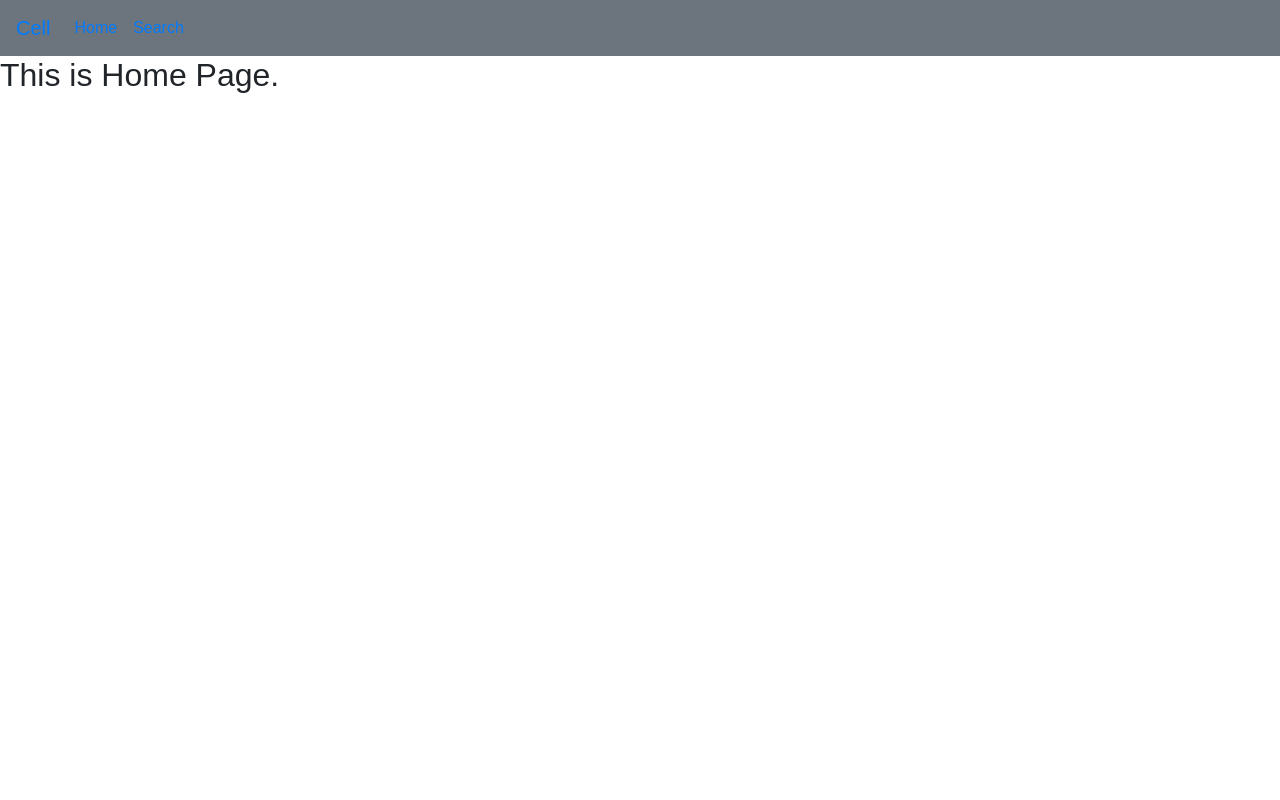
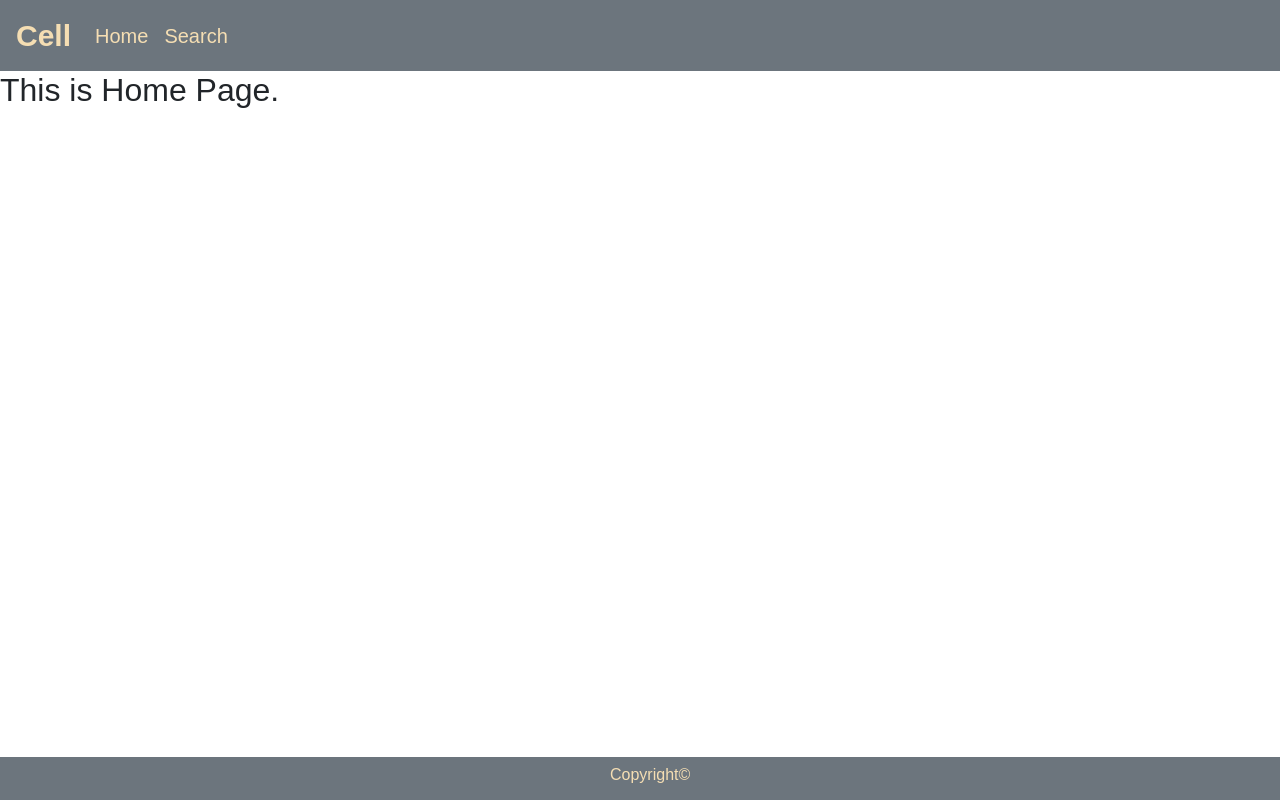
Before and after one commit to marcustate/project-3, a React (Create React App) app in the folder client/: page /home in a window 1280 px wide. Built offline with nearby package versions, Linux system fonts and the light colour scheme.

Commit message:
Style added to Navbar. Footer, Grid and Jumbotron with codes added to components folder.

```diff
--- a/client/src/App.js
+++ b/client/src/App.js
@@ -2,6 +2,7 @@ import React from "react";
 import { BrowserRouter as Router, Route } from "react-router-dom";
 import Home from "./pages/Home";
 import Navbar from "../src/components/Navbar";
+import Footer from "./components/Footer";
 import "./index.css";
 
 function App() {
@@ -11,6 +12,7 @@ function App() {
         <Navbar />
           <Route exact path="/home" component={Home} />
       </div>
+      <Footer />
     </Router>
   );
 }
--- /dev/null
+++ b/client/src/components/Footer/index.js
@@ -0,0 +1,15 @@
+import React from "react";
+import "./style.css";
+
+function Footer() {
+    return (
+
+        <div className="navbar navbar-expand-lg navbar-secondary bg-secondary fixed-bottom">
+            <div className="row"></div>
+                <div className="col-6"></div>
+            <h6>Copyright©</h6>
+        </div>
+    );
+}
+
+export default Footer;
--- /dev/null
+++ b/client/src/components/Footer/style.css
@@ -0,0 +1,3 @@
+  h6 {
+         color: wheat;
+  }
--- /dev/null
+++ b/client/src/components/Jumbotron/style.css
@@ -0,0 +1,7 @@
+div.jumbotron {
+    margin-top: 25px;
+    height: 130px;
+    clear: both;
+    padding-top: 30px;
+    text-align: center;
+}
--- a/client/src/components/Navbar/style.css
+++ b/client/src/components/Navbar/style.css
@@ -0,0 +1,19 @@
+nav.navbar.navbar-default {
+    margin-bottom: 0;
+}
+
+a.nav-link {
+    color: wheat;
+    font-size: 20px;
+}
+
+a.nav-link.active {
+    color: wheat;
+    font-size: 20px;
+}
+
+a.navbar-brand {
+    color: wheat;
+    font-size: 30px;
+    font-weight: bold;
+}
```
Also changed, not shown: client/src/components/Grid/index.js (added, +24 -0 lines), client/src/components/Jumbotron/index.js (added, +12 -0 lines), client/src/logo.svg (deleted).
